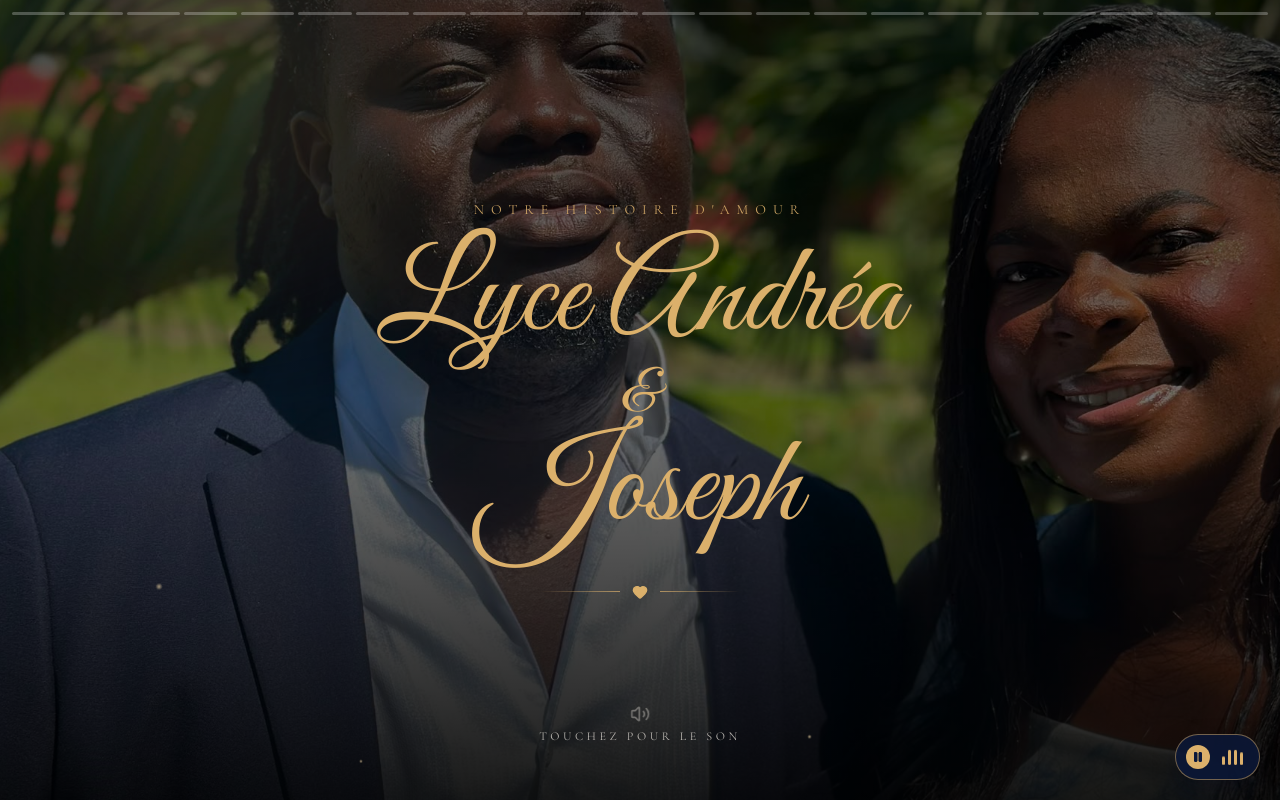
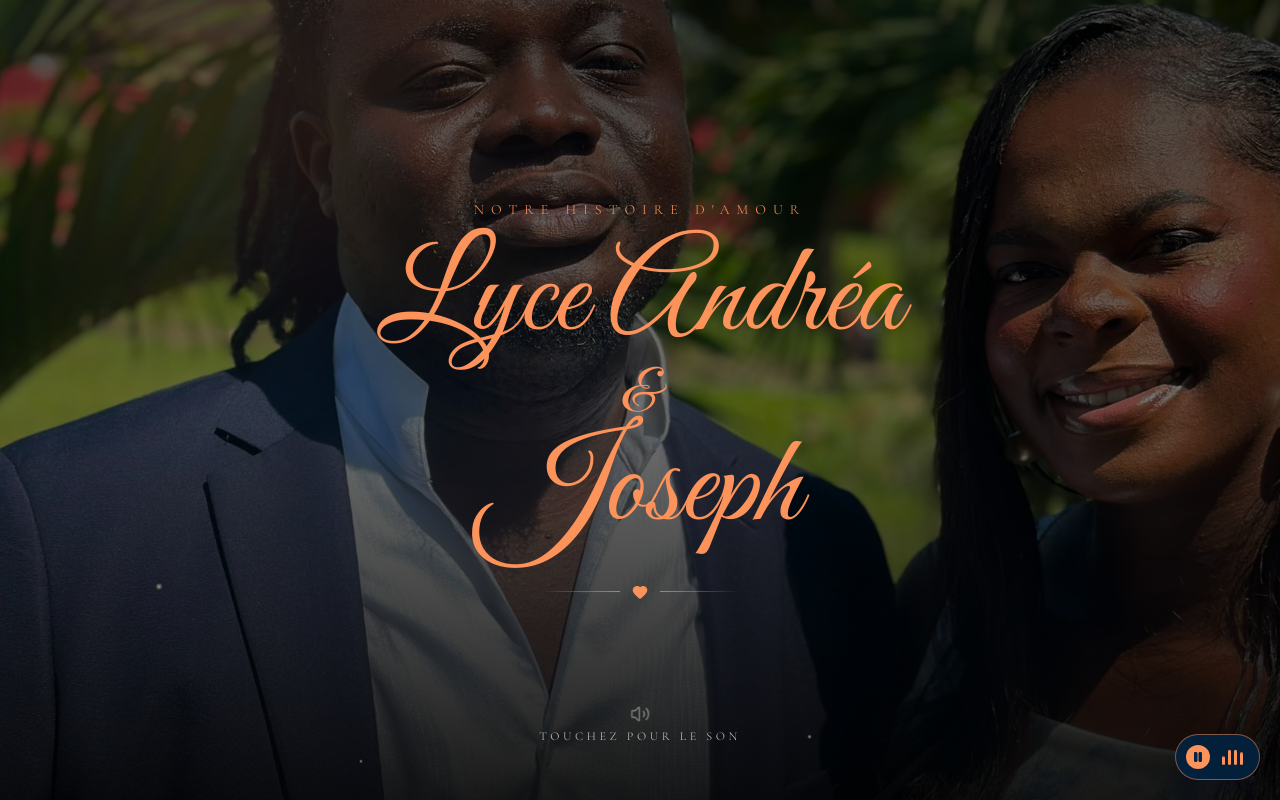
Before and after one commit to quentin103/Event-Happy, a Next.js app: page / in a window 1280 px wide. Shown: the top 800 px of the page. Built offline with nearby package versions, Linux system fonts and the light colour scheme; a web font is replaced by a local one.

Commit message:
feat: ajouter des couleurs officielles de l'événement et une nouvelle variable pour le bronze

```diff
--- a/app/cine.tsx
+++ b/app/cine.tsx
@@ -9,6 +9,7 @@ import {
   useReducedMotion,
   type Variants,
 } from "motion/react";
+import { gsap } from "gsap";
 import {
   Heart,
   CalendarDays,
@@ -37,6 +38,17 @@ const ACCENT_VAR: Record<Chapter["accent"], string> = {
   "wed-fuchsia": "var(--wed-fuchsia)",
   marine: "var(--marine)",
 };
+
+/* duos issus de la palette officielle : combinés au seed, chaque niveau
+   reçoit un duo + un angle + des intensités propres → fond unique partout */
+const DUOS: [string, string][] = [
+  ["var(--wed-orange)", "var(--wed-fuchsia)"],
+  ["var(--wed-fuchsia)", "var(--gold)"],
+  ["var(--wed-orange)", "var(--gold)"],
+  ["var(--wed-fuchsia)", "var(--bronze)"],
+  ["var(--gold)", "var(--bronze)"],
+  ["var(--bronze)", "var(--wed-orange)"],
+];
 
 /* fixed bokeh field so each backdrop has drifting points of light */
 const BOKEH = [
@@ -110,12 +122,10 @@ function formatClock(sec: number) {
 }
 
 /* Lit l'audio de fond (#bg-music) et, à mesure que la piste avance :
-   - remplit une barre segmentée (un segment par niveau, façon status WhatsApp),
    - fait défiler jusqu'au niveau correspondant (dernier niveau = fin de piste),
    - affiche un décompte du temps restant. */
 function StoryProgress({ count, reduced }: { count: number; reduced: boolean }) {
   const [active, setActive] = useState(0);
-  const [intra, setIntra] = useState(0);
   const [remaining, setRemaining] = useState<number | null>(null);
 
   useEffect(() => {
@@ -129,7 +139,6 @@ function StoryProgress({ count, reduced }: { count: number; reduced: boolean })
       const p = Math.min(1, audio.currentTime / d);
       const seg = Math.min(count - 1, Math.floor(p * count));
       setActive(seg);
-      setIntra(Math.min(1, p * count - seg));
       setRemaining(Math.max(0, d - audio.currentTime));
       if (!reduced && seg > lastIdx) {
         lastIdx = seg;
@@ -161,33 +170,12 @@ function StoryProgress({ count, reduced }: { count: number; reduced: boolean })
     return () => root.classList.remove("cine-locked");
   }, [active, count]);
 
+  /* décompte, façon minuteur de film */
+  if (remaining === null) return null;
   return (
-    <>
-      {/* segments façon status WhatsApp */}
-      <div className="pointer-events-none fixed inset-x-0 top-0 z-40 flex gap-1 px-3 pt-3">
-        {Array.from({ length: count }).map((_, i) => (
-          <span
-            key={i}
-            className="h-[3px] flex-1 overflow-hidden rounded-full bg-white/25"
-          >
-            <span
-              className="block h-full rounded-full bg-gold"
-              style={{
-                width:
-                  i < active ? "100%" : i === active ? `${intra * 100}%` : "0%",
-                transition: "width 180ms linear",
-              }}
-            />
-          </span>
-        ))}
-      </div>
-      {/* décompte, façon minuteur de film */}
-      {remaining !== null && (
-        <div className="pointer-events-none fixed right-3 top-5 z-40 font-mono text-[11px] tracking-[0.25em] text-cream/70 drop-shadow-[0_1px_4px_rgba(0,0,0,0.8)]">
-          -{formatClock(remaining)}
-        </div>
-      )}
-    </>
+    <div className="pointer-events-none fixed right-3 top-5 z-40 font-mono text-[11px] tracking-[0.25em] text-cream/70 drop-shadow-[0_1px_4px_rgba(0,0,0,0.8)]">
+      -{formatClock(remaining)}
+    </div>
   );
 }
 
@@ -209,9 +197,9 @@ export default function Cine() {
 
   return (
     <div className="relative text-cream">
-      {/* barre de progression segmentée + décompte, calés sur la musique :
-         le diaporama avance au rythme de la piste et arrive au dernier niveau
-         (le message) pile à la fin de la musique. */}
+      {/* décompte + défilement calés sur la musique : le diaporama avance au
+         rythme de la piste et arrive au dernier niveau (le message) pile à la
+         fin de la musique. */}
       <StoryProgress count={scenes.length} reduced={!!reduced} />
       {/* fixed cinematic overlays above every scene */}
       {/* <div className="pointer-events-none fixed inset-0 z-40">
--- a/app/globals.css
+++ b/app/globals.css
@@ -22,6 +22,7 @@
   --color-wed-orange: var(--wed-orange);
   --color-wed-fuchsia: var(--wed-fuchsia);
   --color-gold: var(--gold);
+  --color-bronze: var(--bronze);
   --color-cream: var(--cream);
 
   --color-sidebar-ring: var(--sidebar-ring);
@@ -65,12 +66,13 @@
 :root {
   --radius: 0.75rem;
 
-  /* Wedding palette */
-  --marine: oklch(0.32 0.085 264);
-  --marine-deep: oklch(0.22 0.07 266);
-  --wed-orange: oklch(0.7 0.17 47);
-  --wed-fuchsia: oklch(0.58 0.23 350);
-  --gold: oklch(0.78 0.1 78);
+  /* Wedding palette (couleurs officielles de l'événement) */
+  --marine: #192a3c;
+  --marine-deep: #012547;
+  --wed-orange: #ee5f1b;
+  --wed-fuchsia: #d22167;
+  --gold: #fc935a; /* pêche lumineuse — accents & titres */
+  --bronze: #a76d3d; /* bronze — liserés, ornements */
   --cream: oklch(0.98 0.012 78);
 
   --background: oklch(0.985 0.009 78);
@@ -219,9 +221,9 @@
   background-image: linear-gradient(
     100deg,
     var(--gold) 0%,
-    oklch(0.88 0.11 86) 40%,
+    #ffe0c4 40%,
     var(--gold) 60%,
-    oklch(0.7 0.12 70) 100%
+    var(--bronze) 100%
   );
   background-size: 200% auto;
   -webkit-background-clip: text !important;
```
